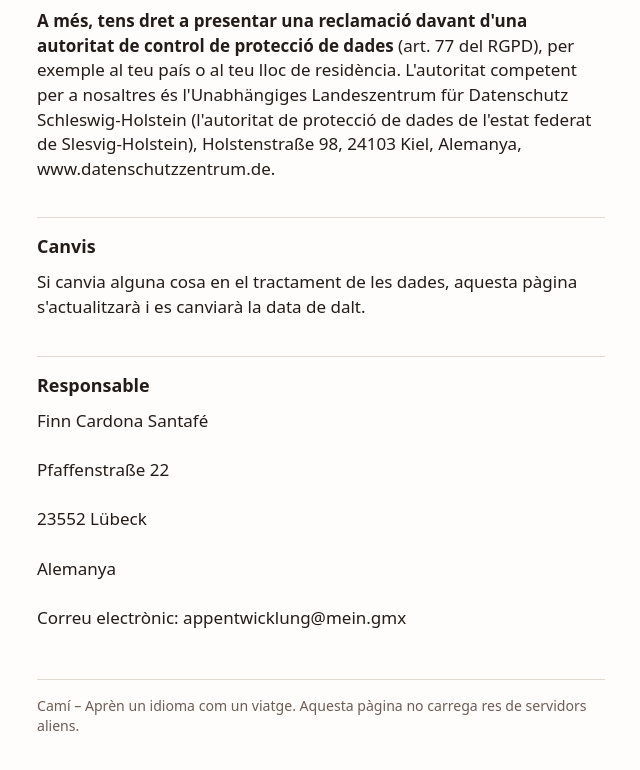
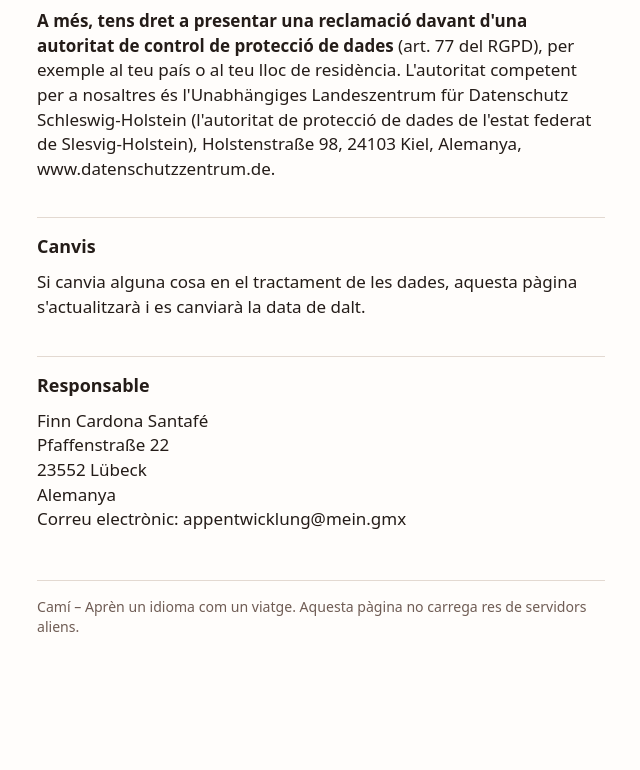
Before and after one commit to finnAppDev/cami-datenschutz, a plain HTML site: page ca/index.html in a window 1280 px wide. Shown: the part 9214-9984 px from the top of the page, without its empty margins (319-959 px from the left). After the commit the page ends 9916 px from the top, so only its background shows below. Drawn offline with Linux system fonts and the light colour scheme.

Commit message:
Anschrift ohne Leerzeilen

```diff
--- a/ca/index.html
+++ b/ca/index.html
@@ -57,7 +57,7 @@ h3 { font-size: 1rem; margin: 24px 0 6px; }
 p { margin: 0 0 12px; }
 ul { margin: 0 0 14px; padding-left: 1.2em; }
 li { margin-bottom: 4px; }
-address { font-style: normal; white-space: pre-line; margin: 0 0 14px; }
+address { font-style: normal; margin: 0 0 14px; }
 code { font-family: ui-monospace, "SFMono-Regular", Menlo, monospace;
   font-size: 0.88em; background: var(--kasten); padding: 1px 5px; border-radius: 3px;
   word-break: break-word; }
```
Also changed, not shown: en/index.html (+1 -1 lines), es/index.html (+1 -1 lines), fr/index.html (+1 -1 lines), index.html (+1 -1 lines), pl/index.html (+1 -1 lines).
